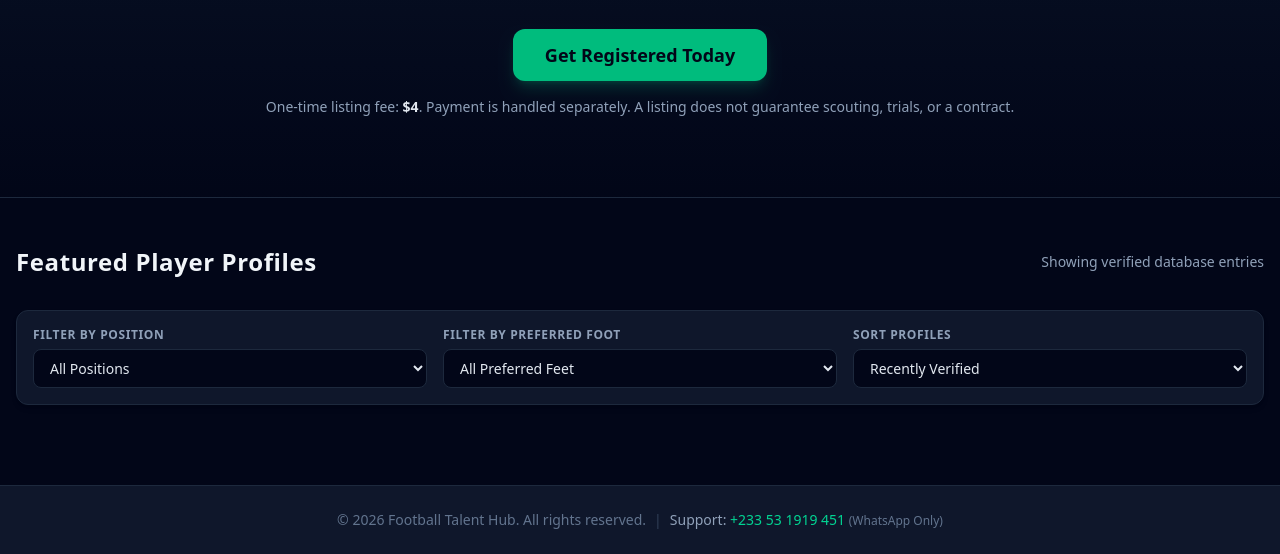
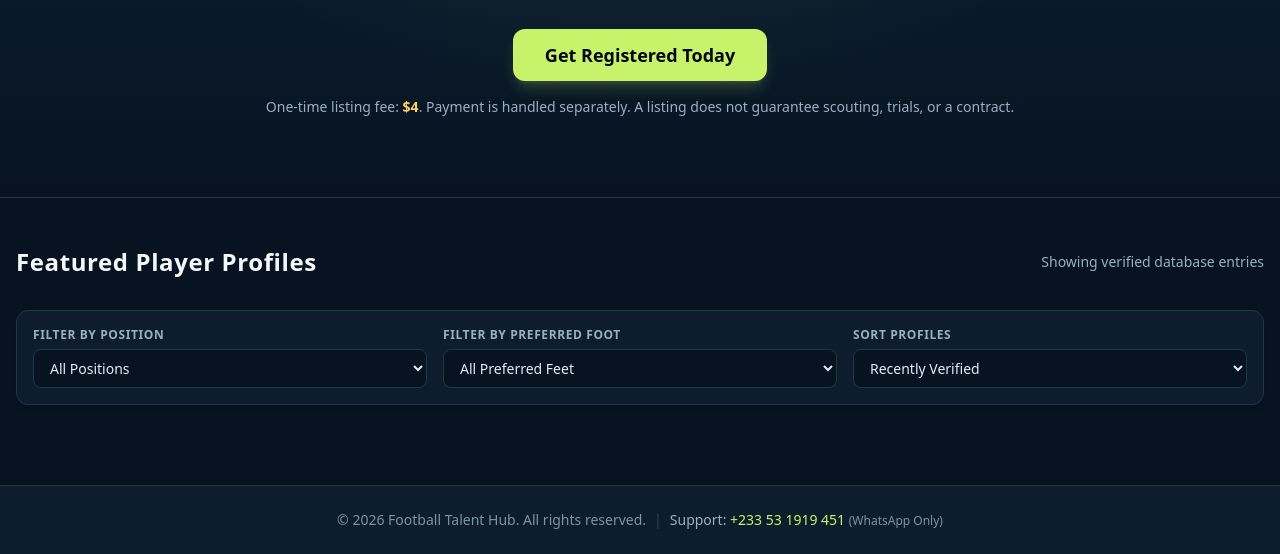
Before and after one commit to brighttodan-beep/football-talent-hub, a plain HTML site: page index.html in a window 1280 px wide. Shown: the part 356-910 px from the top of the page. Drawn offline with nearby package versions, Linux system fonts and the light colour scheme; no server answers.

Commit message:
Add files via upload

```diff
--- a/index.html
+++ b/index.html
@@ -6,6 +6,7 @@
     <title>Football Talent Hub | Global Scout & Player Directory</title>
     <!-- Tailwind CSS CDN for styling -->
     <script src="https://cdn.jsdelivr.net/npm/@tailwindcss/browser@4"></script>
+    <link rel="stylesheet" href="theme.css">
 </head>
 <body class="bg-slate-950 text-slate-100 font-sans min-h-screen flex flex-col">
 
@@ -38,7 +39,7 @@
                 </a>
             </div>
             <p class="text-sm text-slate-400 mt-4">
-                One-time listing fee: <span class="font-bold text-slate-200">$4</span>. Payment is handled separately.
+                One-time listing fee: <span class="font-bold text-amber-300">$4</span>. Payment is handled separately.
                 A listing does not guarantee scouting, trials, or a contract.
             </p>
         </div>
--- /dev/null
+++ b/theme.css
@@ -0,0 +1,122 @@
+:root {
+    color-scheme: dark;
+    --brand-night: #071321;
+    --brand-panel: #0d1d2d;
+    --brand-raised: #15283a;
+    --brand-border: #20364a;
+    --brand-lime: #c7f36b;
+    --brand-lime-strong: #b6e957;
+    --brand-lime-soft: #d9ffa0;
+    --brand-amber: #ffd166;
+}
+
+body[class~="bg-slate-950"] {
+    background-color: var(--brand-night) !important;
+}
+
+[class~="bg-slate-900"] {
+    background-color: var(--brand-panel) !important;
+}
+
+[class~="bg-slate-950"] {
+    background-color: var(--brand-night) !important;
+}
+
+[class~="bg-slate-800"] {
+    background-color: var(--brand-raised) !important;
+}
+
+[class~="bg-slate-700"] {
+    background-color: #20364a !important;
+}
+
+[class~="border-slate-800"],
+[class~="border-slate-700"] {
+    border-color: var(--brand-border) !important;
+}
+
+[class~="text-slate-100"] {
+    color: #f5f8fb !important;
+}
+
+[class~="text-slate-200"] {
+    color: #e2ebf2 !important;
+}
+
+[class~="text-slate-300"] {
+    color: #c3d0dc !important;
+}
+
+[class~="text-slate-400"] {
+    color: #9aafc1 !important;
+}
+
+[class~="text-slate-500"] {
+    color: #7c93a8 !important;
+}
+
+[class~="text-emerald-400"],
+[class~="text-emerald-500"] {
+    color: var(--brand-lime) !important;
+}
+
+[class~="bg-emerald-500"] {
+    background-color: var(--brand-lime) !important;
+}
+
+[class~="hover:bg-emerald-600"]:hover {
+    background-color: var(--brand-lime-strong) !important;
+}
+
+[class~="hover:text-emerald-300"]:hover {
+    color: var(--brand-lime-soft) !important;
+}
+
+[class~="border-emerald-500/30"] {
+    border-color: rgb(199 243 107 / 30%) !important;
+}
+
+[class~="border-emerald-500/20"] {
+    border-color: rgb(199 243 107 / 22%) !important;
+}
+
+[class~="bg-emerald-500/10"] {
+    background-color: rgb(199 243 107 / 10%) !important;
+}
+
+[class~="shadow-emerald-500/20"] {
+    --tw-shadow-color: rgb(199 243 107 / 18%) !important;
+}
+
+[class~="focus:border-emerald-500"]:focus {
+    border-color: var(--brand-lime) !important;
+}
+
+[class~="hover:border-emerald-500/50"]:hover {
+    border-color: rgb(199 243 107 / 55%) !important;
+}
+
+[class~="text-amber-300"] {
+    color: var(--brand-amber) !important;
+}
+
+header,
+footer {
+    background-color: #091827 !important;
+}
+
+body > section[class~="bg-gradient-to-b"] {
+    background-image:
+        radial-gradient(ellipse at 50% 0%, rgb(199 243 107 / 9%), transparent 58%),
+        linear-gradient(to bottom, #10243a, var(--brand-night)) !important;
+}
+
+button,
+a {
+    -webkit-tap-highlight-color: transparent;
+}
+
+::selection {
+    color: #071321;
+    background: var(--brand-lime);
+}
```
Also changed, not shown: admin.html (+1 -0 lines), register.html (+1 -0 lines).
